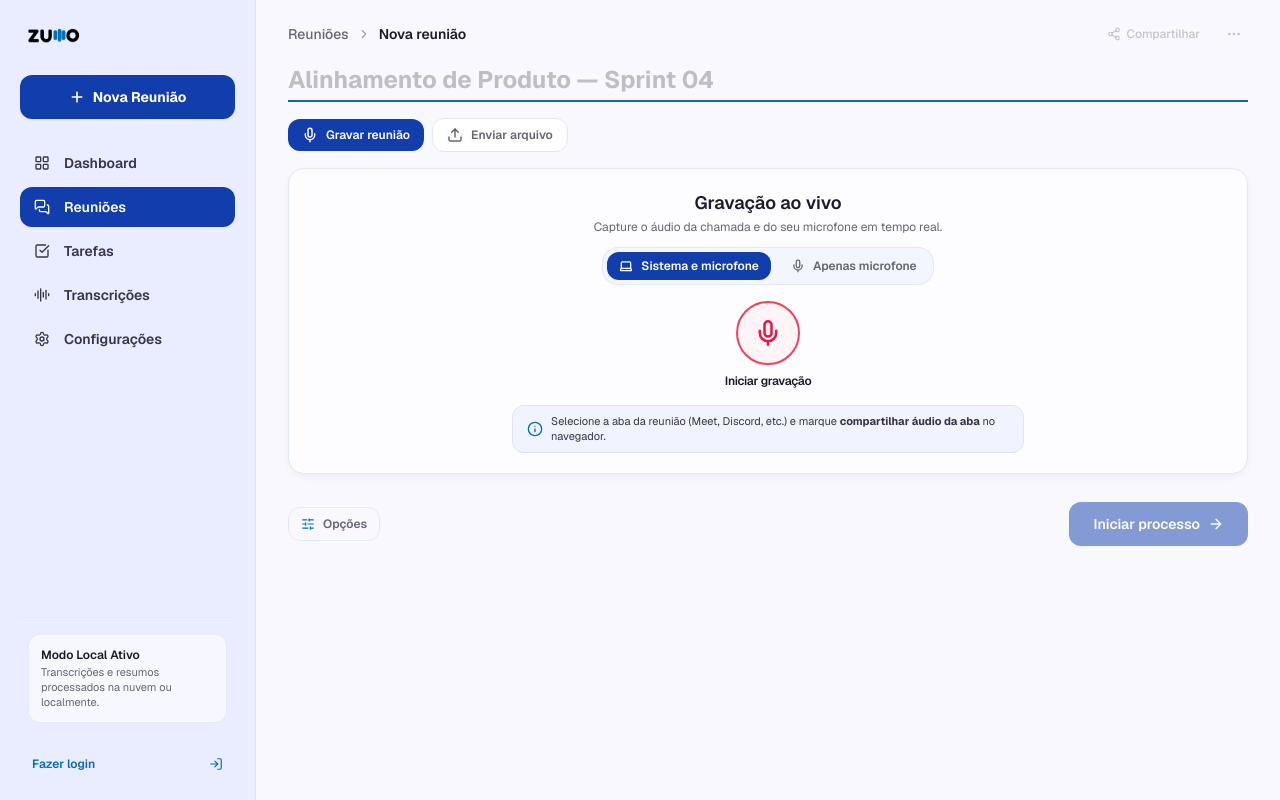
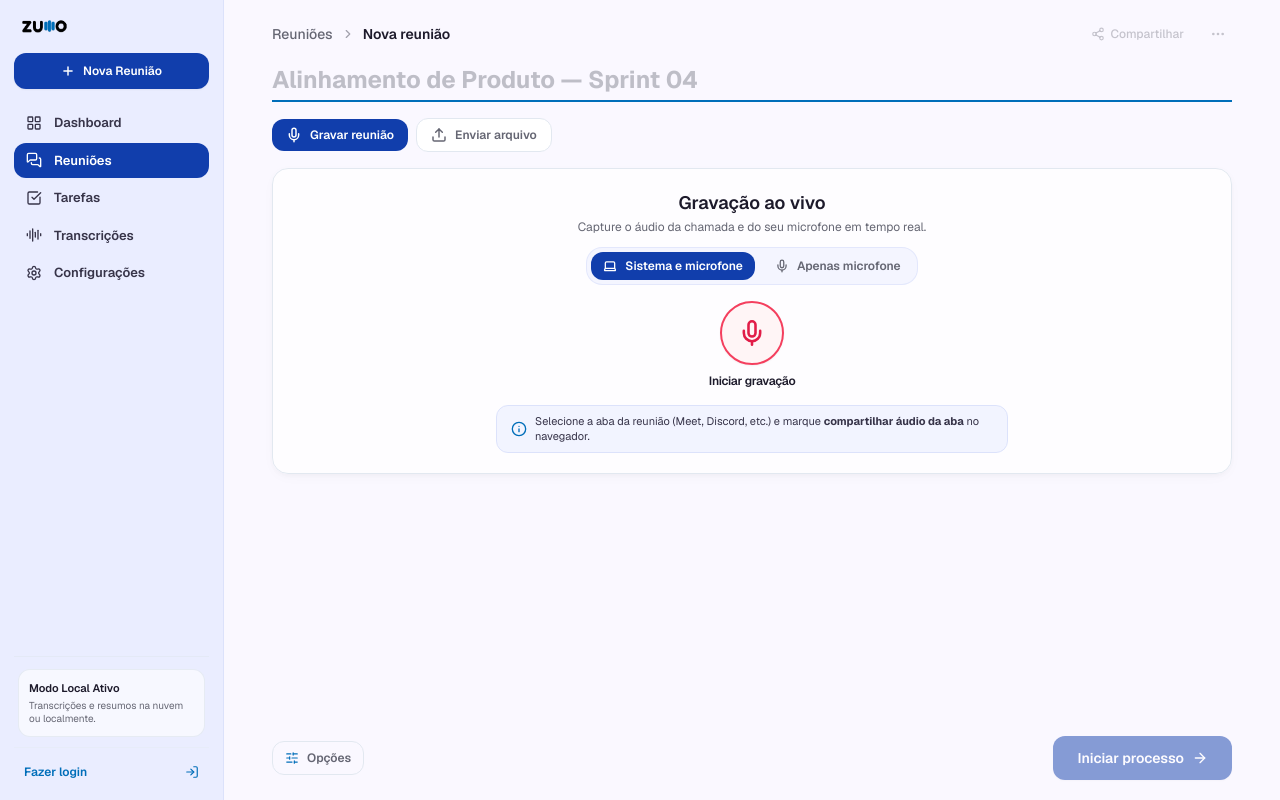
Before and after one commit to Gusttavoafonso/cortechx-meeting-summarizer, a React (Vite) app in the folder frontend/: page /meetings/new in a window 1280 px wide. Built offline with nearby package versions, Linux system fonts and the light colour scheme; no server answers.

Commit message:
style(frontend): pin NewMeeting bottom bar to bottom and make Sidebar more compact

```diff
--- a/frontend/src/layout/Sidebar.tsx
+++ b/frontend/src/layout/Sidebar.tsx
@@ -34,30 +34,30 @@ export const Sidebar: React.FC = () => {
   const { user, logout } = useAuth()
 
   return (
-    <aside className="w-64 bg-surface shrink-0 min-h-screen flex flex-col px-5 py-6 select-none border-r border-[#DCE2FB]">
+    <aside className="w-56 bg-surface shrink-0 min-h-screen flex flex-col px-3.5 py-4 select-none border-r border-[#DCE2FB]">
       {/* Brand Header */}
-      <div className="flex items-center justify-between mb-8 px-2">
+      <div className="flex items-center justify-between mb-5 px-2">
         <NavLink
           to="/meetings"
           className="hover:opacity-90 transition-opacity focus:outline-hidden"
         >
-          <ZumoLogo size="md" />
+          <ZumoLogo size="sm" />
         </NavLink>
       </div>
 
       {/* Main Action Button */}
-      <div className="mb-6">
+      <div className="mb-4">
         <Button
           onClick={() => navigate('/meetings/new')}
-          leftIcon={<Plus className="w-4 h-4 stroke-[2.5]" />}
-          className="w-full h-11 justify-center font-bold text-sm shadow-sm"
+          leftIcon={<Plus className="w-3.5 h-3.5 stroke-[2.5]" />}
+          className="w-full h-9 justify-center font-semibold text-xs shadow-sm"
         >
           Nova Reunião
         </Button>
       </div>
 
       {/* Navigation Links */}
-      <nav className="flex-1 space-y-1">
+      <nav className="flex-1 space-y-0.5">
         {navItems.map((item) => {
           const Icon = item.icon
           return (
@@ -66,7 +66,7 @@ export const Sidebar: React.FC = () => {
               to={item.to}
               className={({ isActive }) =>
                 cn(
-                  'flex items-center gap-3.5 px-3.5 py-2.5 rounded-xl text-sm font-semibold transition-all duration-150',
+                  'flex items-center gap-3 px-3 py-2 rounded-xl text-[13px] font-semibold transition-all duration-150',
                   isActive
                     ? 'bg-primary-btn text-white shadow-xs'
                     : 'text-ink-light hover:text-ink hover:bg-slate-200/50'
@@ -81,17 +81,17 @@ export const Sidebar: React.FC = () => {
       </nav>
 
       {/* Bottom Shortcuts / Status */}
-      <div className="pt-4 border-t border-slate-200/60 mb-3 px-2">
-        <div className="bg-white/60 border border-slate-200/80 rounded-xl p-3">
-          <p className="text-xs font-semibold text-ink">Modo Local Ativo</p>
-          <p className="text-[11px] text-muted mt-0.5 leading-snug">
-            Transcrições e resumos processados na nuvem ou localmente.
+      <div className="pt-3 border-t border-slate-200/60 mb-2.5 px-1">
+        <div className="bg-white/60 border border-slate-200/80 rounded-xl p-2.5">
+          <p className="text-[11px] font-semibold text-ink">Modo Local Ativo</p>
+          <p className="text-[10px] text-muted mt-0.5 leading-snug">
+            Transcrições e resumos na nuvem ou localmente.
           </p>
         </div>
       </div>
 
       {/* User / Workspace Footer */}
-      <div className="pt-4 border-t border-slate-200/40 px-2 flex items-center justify-between gap-2.5 text-xs text-muted">
+      <div className="pt-3 border-t border-slate-200/40 px-1.5 flex items-center justify-between gap-2 text-xs text-muted">
         {user ? (
           <>
             <div className="flex items-center gap-2 min-w-0 flex-1">
--- a/frontend/src/pages/NewMeeting.tsx
+++ b/frontend/src/pages/NewMeeting.tsx
@@ -337,7 +337,7 @@ export const NewMeeting: React.FC = () => {
   }
 
   return (
-    <div className="flex-1 px-8 py-5 max-w-5xl mx-auto w-full">
+    <div className="flex-1 flex flex-col px-8 py-5 max-w-5xl mx-auto w-full">
       {/* Hidden audio player for actual playback */}
       {audioUrl && (
         <audio
@@ -606,7 +606,7 @@ export const NewMeeting: React.FC = () => {
       )}
 
       {/* Bottom Bar: Opções & Iniciar processo */}
-      <div className="flex items-center justify-between mt-5 pt-2">
+      <div className="flex items-center justify-between mt-auto pt-4">
         {/* Secondary button: Opções */}
         <button
           type="button"
```
